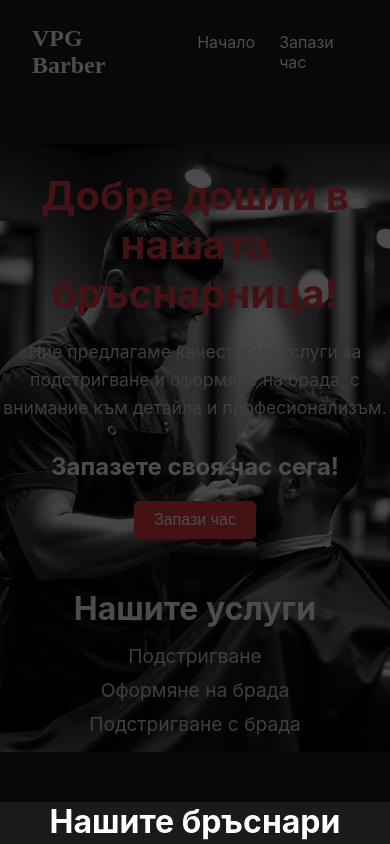
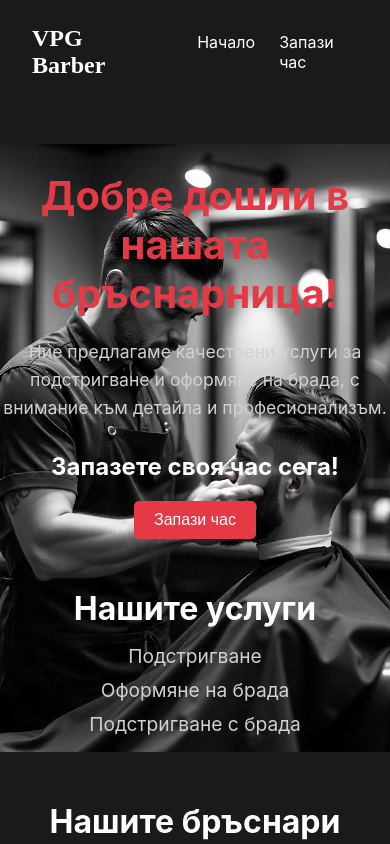
Before and after one commit to Dimitar32/vpg-barbershop, a React (Create React App) app: page / in a window 390 px wide. Shown: the top 844 px of the page. Built offline with nearby package versions, Linux system fonts and the light colour scheme.

Commit message:
fix bug with photo

```diff
--- a/src/pages/Home/Home.css
+++ b/src/pages/Home/Home.css
@@ -124,7 +124,7 @@
     overflow: hidden;
     background-blend-mode: darken;
   }
-
+/*
   .homewatermarkphoto::after{
 
     content: '';
@@ -138,20 +138,20 @@
       0,
       0,
       0.7
-      ); /* Dark overlay for better text readability */
+      );
       z-index: 1;
     }
 
     .homewatermarkphoto h1 {
       font-size: 2.5rem;
-      color: #e63946; /* Червен акцентен цвят */
+      color: #e63946;
       margin-bottom: 20px;
     }
 
     .homewatermarkphoto p {
       font-size: 1.1rem;
-      color: #d1d1d1; /* Светло сиво за текст */
+      color: #d1d1d1;
       line-height: 1.6;
-    }
+    } */
 
 }
```
